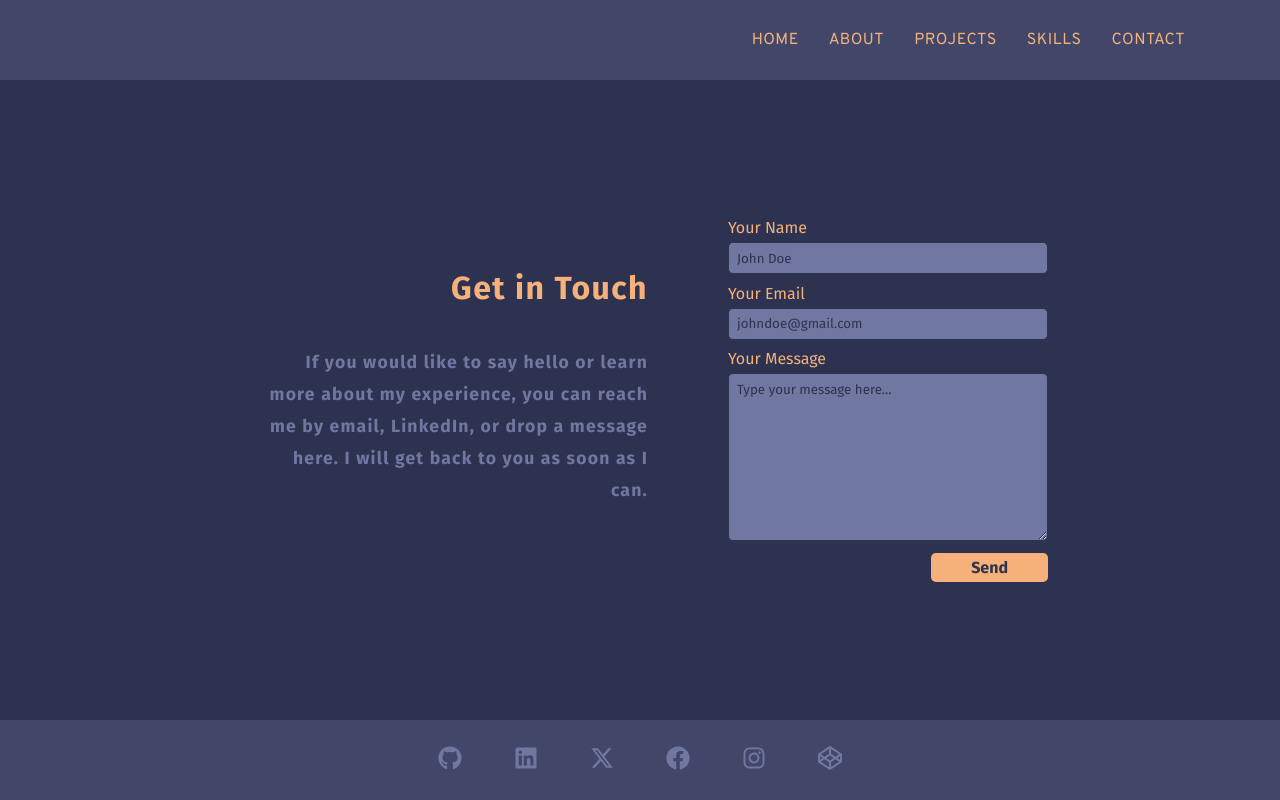
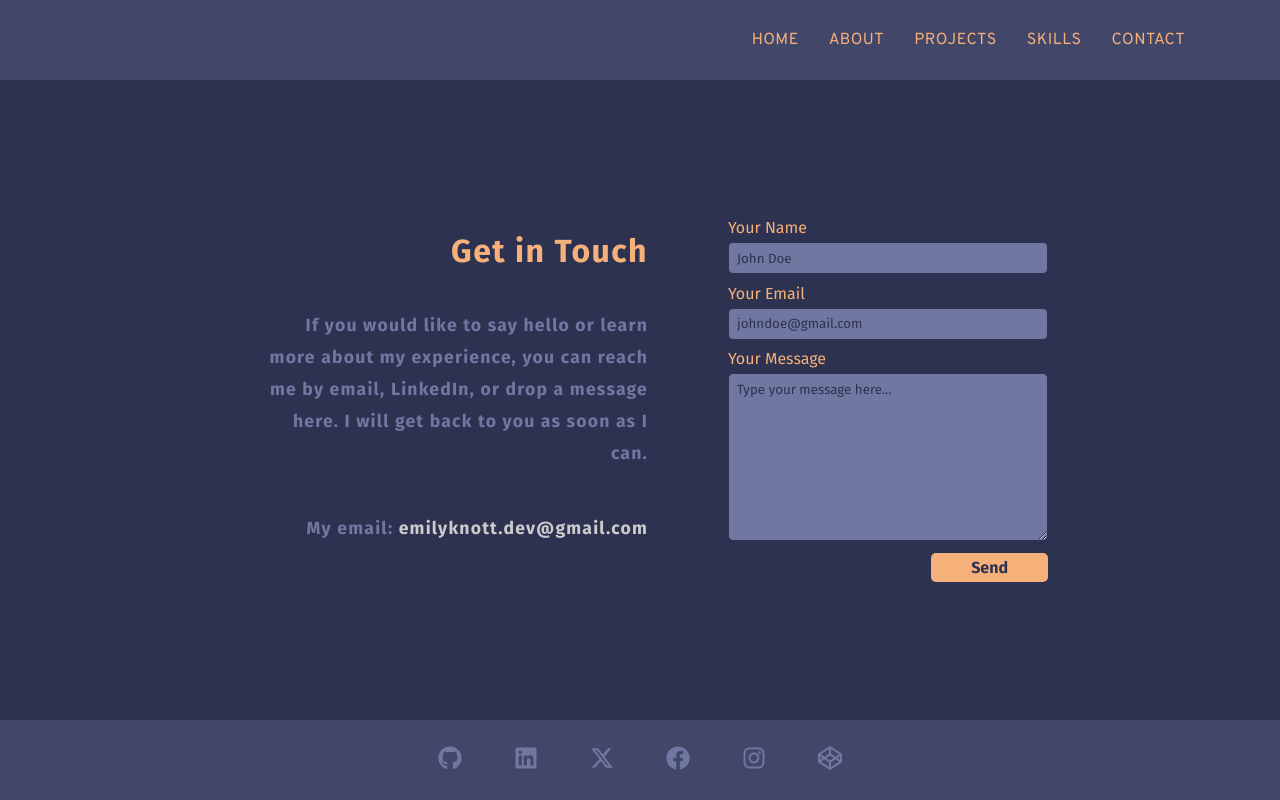
Before and after one commit to eaknott/personal-portfolio, a React (Create React App) app: page /contact in a window 1280 px wide. Built offline with nearby package versions, Linux system fonts and the light colour scheme.

Commit message:
Add my email to Contact page

```diff
--- a/src/index.css
+++ b/src/index.css
@@ -38,6 +38,7 @@ body, html {
 }
 
 /* HEADER */
+
 .header-container {
   background-color: var(--secondary);
   height: 10vh;
@@ -78,6 +79,7 @@ body, html {
 }
 
 /* PAGES */
+
 .home,
 .about,
 .projects,
@@ -94,6 +96,7 @@ body, html {
 }
 
 /* HOME PAGE */
+
 h1 {
   color: var(--light);
   margin: 0 auto 2.5rem 2rem;
@@ -132,9 +135,12 @@ img {
   font-size: 1.1.5rem;
   line-height: 2rem;
   text-align: justify;
+  width: 60vw;
+  min-width: 450px;
 }
 
 /* SKILLS PAGE */
+
 .skills h1 {
   text-align: center;
 }
@@ -149,6 +155,7 @@ img {
 }
 
 /* CONTACT PAGE */
+
 .contact {
   display: flex;
   flex-direction: row;
@@ -165,6 +172,10 @@ img {
   min-width: 20rem;
   font-size: 1.1rem;
   line-height: 2rem;
+}
+
+.contact-email {
+  color: #cccccc;
 }
 
 form {
@@ -231,6 +242,7 @@ button:hover {
 }
 
 /* FOOTER */
+
 .footer-container {
   background-color: var(--secondary);
   width: 100vw;
--- a/src/pages/Contact.jsx
+++ b/src/pages/Contact.jsx
@@ -4,6 +4,8 @@ function Contact() {
         <div className="contact-text">
             <h1>Get in Touch</h1>
             <p>If you would like to say hello or learn more about my experience, you can reach me by email, LinkedIn, or drop a message here. I will get back to you as soon as I can.</p>
+            <br />
+            <p>My email: <span className="contact-email">emilyknott.dev@gmail.com</span></p>
         </div>
       <form>
         <div className="form-group">
```
